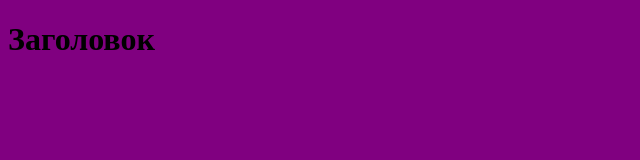
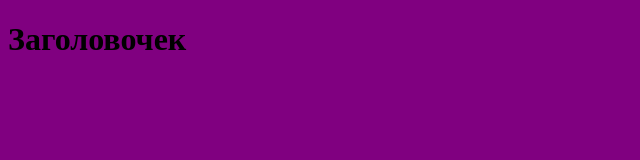
Before and after one commit to Slowpokess/githubforbeginner, a plain HTML site: page index.html in a window 1280 px wide. Shown: the full height of the page, 0-640 px from the left. Drawn offline with Linux system fonts and the light colour scheme.

Commit message:
заголовочек
пробный запуск для закрепления материала

```diff
--- a/index.html
+++ b/index.html
@@ -6,11 +6,8 @@
         <meta http-equiv="X-UA-Compatible" content="ie=edge">
         <title>Document</title>
         <link rel="stylesheet" href="style.css">
-
-    </head>
+     </head>
     <body>
-
-        <h1>Заголовок</h1>
-
+      <h1>Заголовочек</h1>
     </body>
     </html>
```
